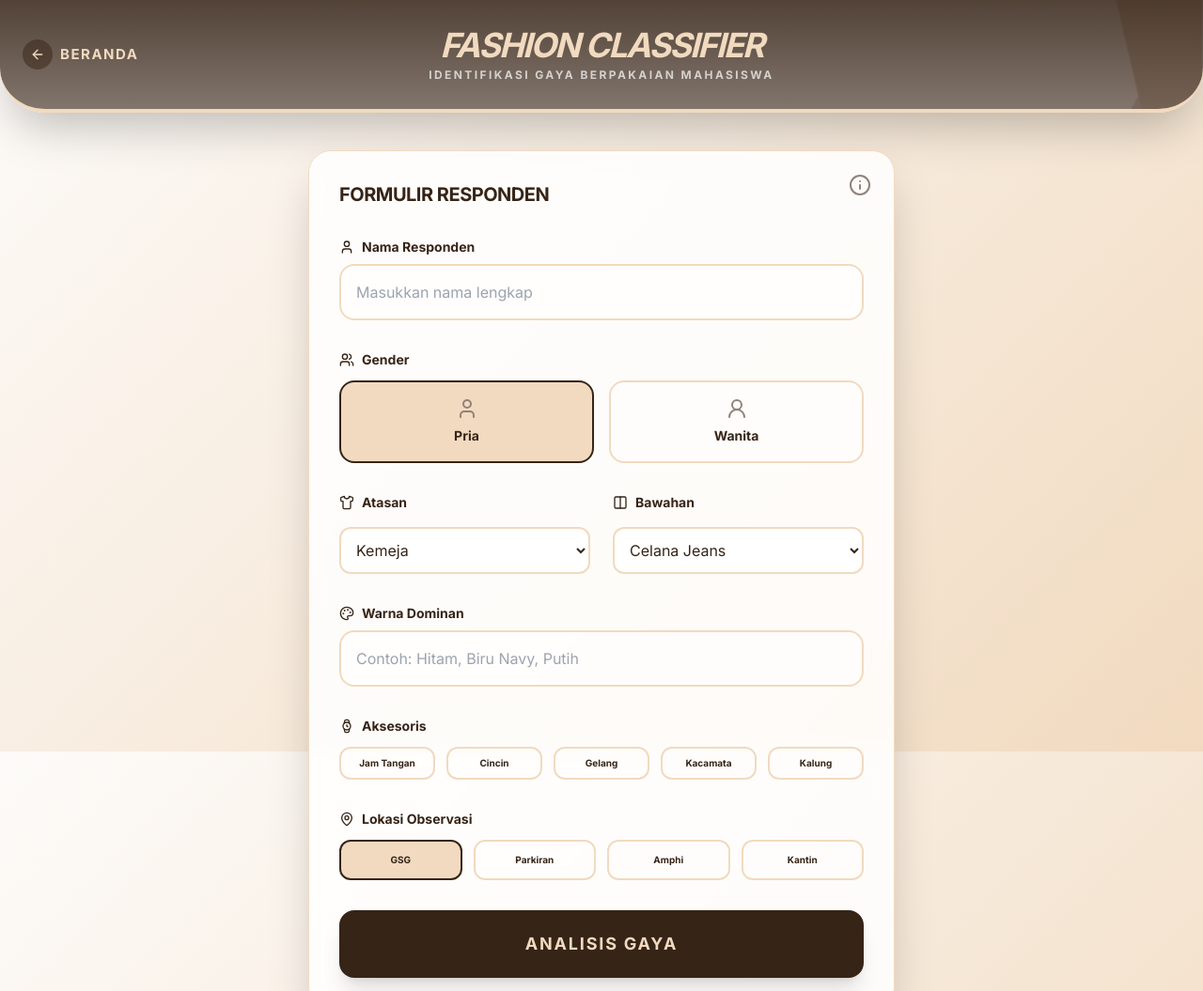
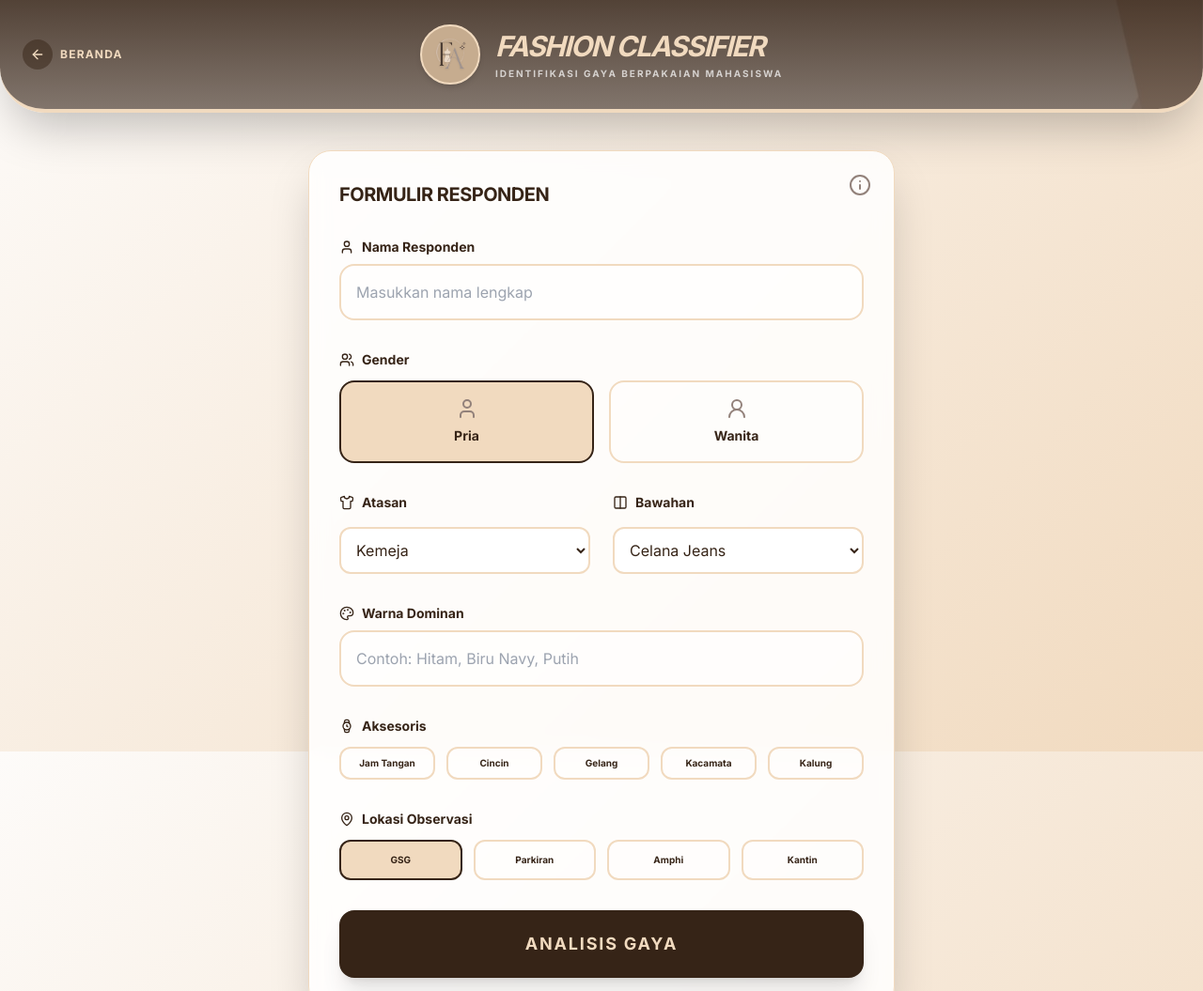
Before and after one commit to Risqullah/Fashion-Analysis, a plain HTML site: page input.html in a window 1280 px wide. Shown: the top 1055 px of the page at 94% size. Drawn offline with nearby package versions, Linux system fonts and the light colour scheme.

Commit message:
penambahan logo

```diff
--- a/header.html
+++ b/header.html
@@ -1,26 +1,43 @@
 <style>
   .hero-bg {
-    background-image: linear-gradient(to bottom, rgba(54, 36, 23, 0.85), rgba(54, 36, 23, 0.6)), url("banner.jpg");
-    background-size: cover; background-position: center 30%;
+    background-image:
+      linear-gradient(to bottom, rgba(54, 36, 23, 0.85), rgba(54, 36, 23, 0.6)),
+      url("banner.jpg");
+    background-size: cover;
+    background-position: center 30%;
   }
   .header-almond { color: #F1DABF; }
   .bg-coffee-soft { background-color: rgba(54, 36, 23, 0.5); }
 </style>
 
 <header class="hero-bg relative min-h-[12vh] md:min-h-[15vh] flex flex-col items-center justify-center text-center px-4 md:px-6 rounded-b-[2rem] md:rounded-b-[3rem] shadow-2xl overflow-hidden border-b-4 border-[#F1DABF] mb-6 md:mb-10">
+
   <a href="index.html" class="absolute left-4 md:left-6 top-1/2 -translate-y-1/2 flex items-center gap-2 header-almond hover:text-white transition-all font-bold text-xs md:text-sm z-20 group">
     <div class="bg-coffee-soft p-1.5 md:p-2 rounded-full group-hover:bg-[#F1DABF] group-hover:text-[#362417] transition-all">
       <i data-lucide="arrow-left" class="w-4 h-4"></i>
     </div>
-    <span class="hidden sm:inline uppercase tracking-widest text-[10px] md:text-[15px]">Beranda</span>
+    <span class="hidden sm:inline uppercase tracking-widest text-[10px] md:text-[12px]">Beranda</span>
   </a>
 
-  <div class="relative z-10 py-2 md:py-4">
-    <h1 class="text-lg md:text-4xl font-black header-almond uppercase tracking-tighter italic leading-none">
-      Fashion Classifier
-    </h1>
-    <p class="text-white/70 text-[7px] md:text-xs font-bold uppercase tracking-[0.1em] md:tracking-[0.2em] mt-0.5 md:mt-1">
-      Identifikasi Gaya Berpakaian Mahasiswa
-    </p>
+  <div class="relative z-10 py-2 md:py-4 flex items-center justify-center gap-3 md:gap-4">
+
+    <div class="p-1 md:p-1.5 rounded-full border-2 border-[#F1DABF] shadow-md w-10 h-10 md:w-16 md:h-16 overflow-hidden shrink-0 flex items-center justify-center"
+         style="background-color: #C6AC8F;">
+      <img
+        src="logo sistem.png"
+        alt="Logo"
+        class="w-full h-full object-contain drop-shadow-sm"
+      />
+    </div>
+
+    <div class="text-left">
+      <h1 class="text-lg md:text-3xl font-black header-almond uppercase tracking-tighter italic leading-none">
+        Fashion Classifier
+      </h1>
+      <p class="text-white/70 text-[7px] md:text-[10px] font-bold uppercase tracking-[0.1em] md:tracking-[0.2em] mt-0.5 md:mt-1">
+        Identifikasi Gaya Berpakaian Mahasiswa
+      </p>
+    </div>
+
   </div>
 </header>
```
Also changed, not shown: index.html (+13 -3 lines), logo sistem.png (added).
